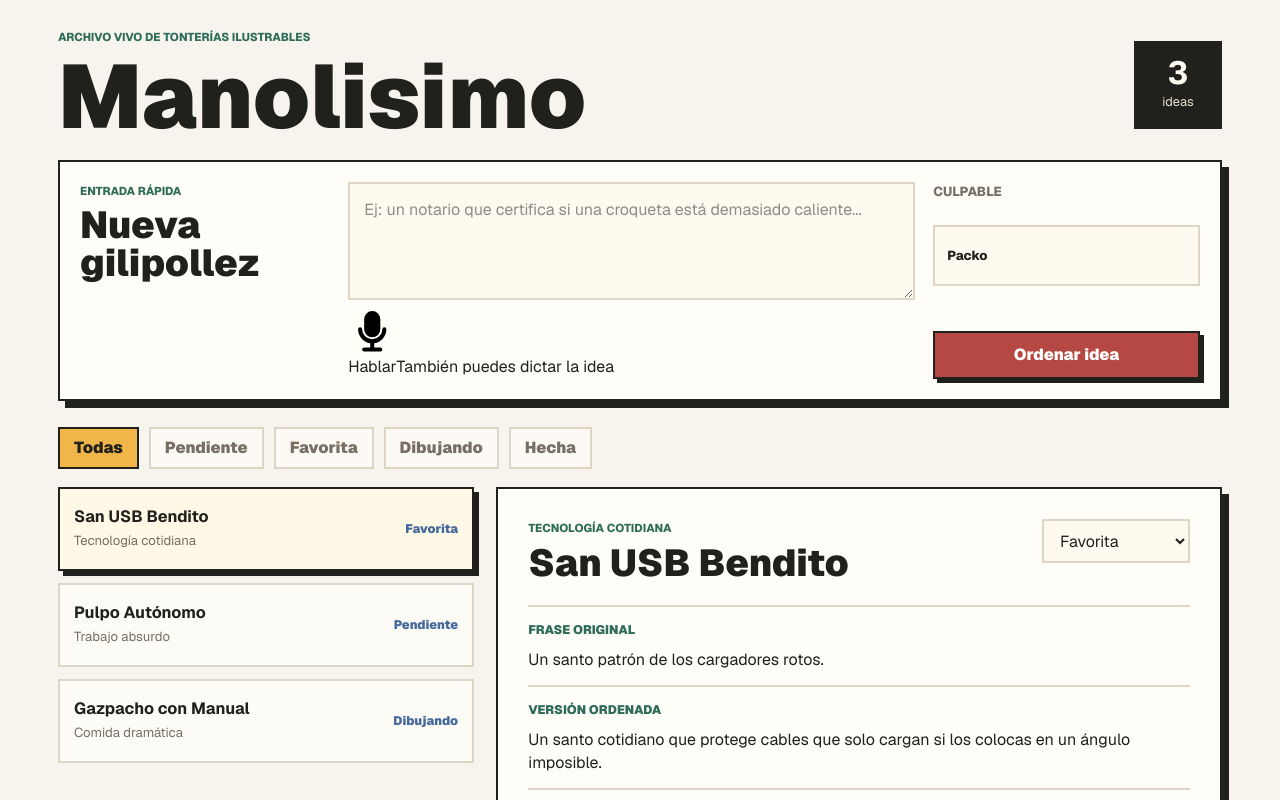
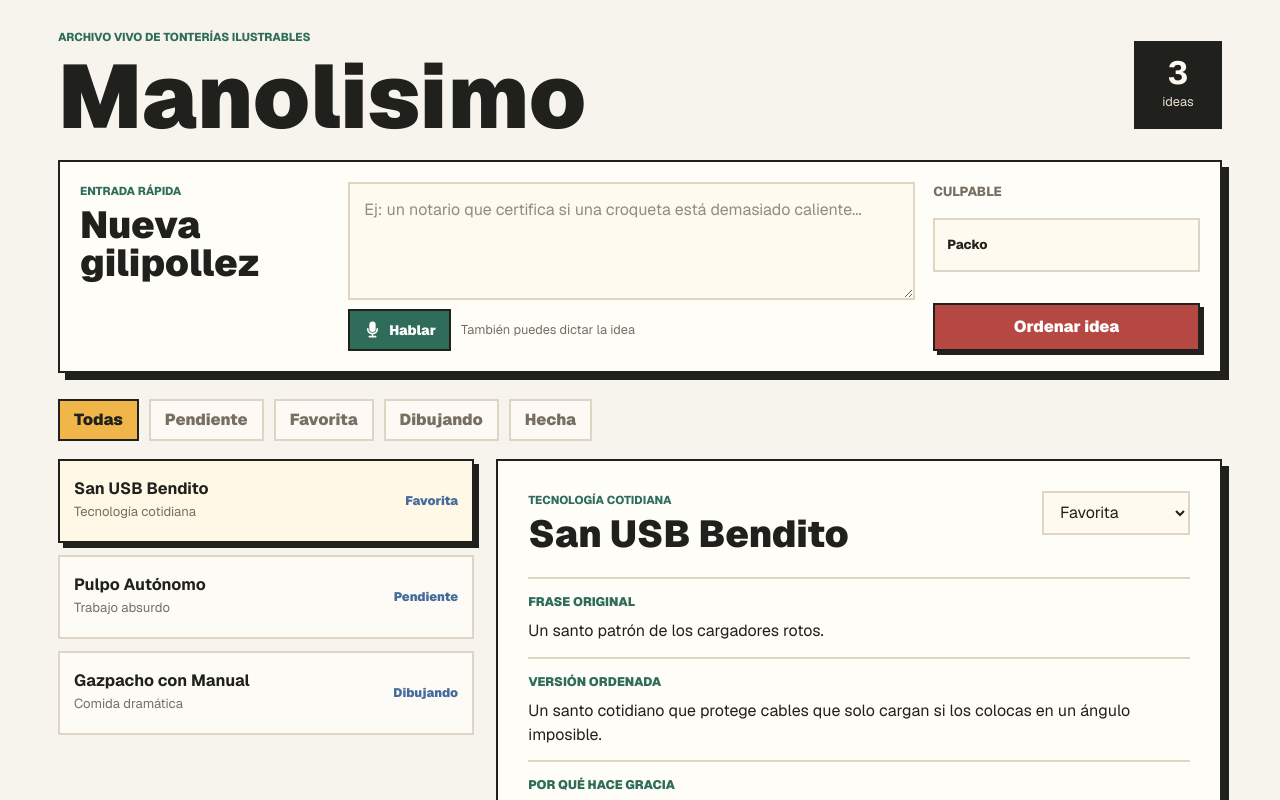
Before and after one commit to PackoJacko/manolisimo, a Next.js app: page / in a window 1280 px wide. Shown: the top 800 px of the page. Built offline with nearby package versions, Linux system fonts and the light colour scheme.

Commit message:
Diseñar controles de dictado por voz

```diff
--- a/app/globals.css
+++ b/app/globals.css
@@ -127,6 +127,66 @@ textarea {
   padding: 14px;
   resize: vertical;
   width: 100%;
+}
+
+.idea-input {
+  display: grid;
+  gap: 9px;
+}
+
+.dictation-row {
+  align-items: center;
+  display: flex;
+  gap: 10px;
+}
+
+.dictation-row > span {
+  color: var(--muted);
+  font-size: 0.8rem;
+  line-height: 1.25;
+}
+
+.dictation-button {
+  align-items: center;
+  background: var(--green);
+  border: 2px solid var(--ink);
+  color: white;
+  display: inline-flex;
+  flex: 0 0 auto;
+  font-size: 0.86rem;
+  font-weight: 900;
+  gap: 7px;
+  min-height: 42px;
+  padding: 0 13px;
+}
+
+.dictation-button svg {
+  fill: currentColor;
+  height: 19px;
+  width: 19px;
+}
+
+.dictation-button.listening {
+  animation: recording-pulse 1.3s ease-in-out infinite;
+  background: var(--red);
+}
+
+.dictation-button:disabled {
+  cursor: not-allowed;
+  opacity: 0.45;
+}
+
+.speech-error {
+  color: var(--red);
+  font-size: 0.82rem;
+  font-weight: 750;
+  margin: 0;
+}
+
+@keyframes recording-pulse {
+  50% {
+    box-shadow: 0 0 0 5px rgba(181, 72, 66, 0.2);
+  }
 }
 
 textarea:focus,
```
